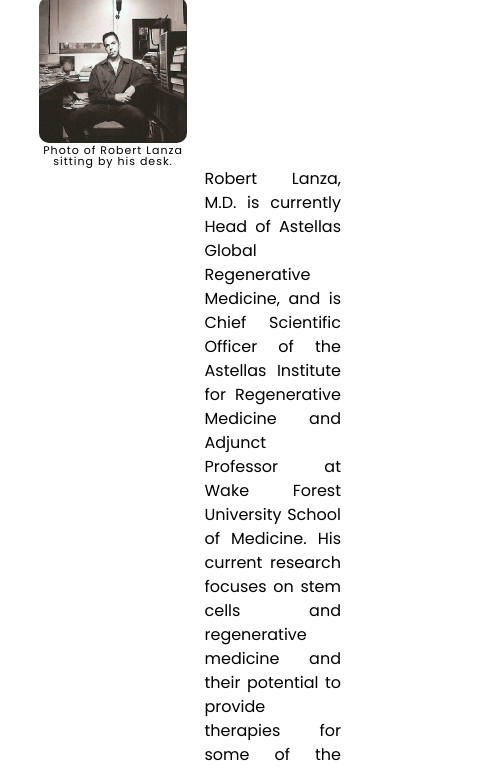
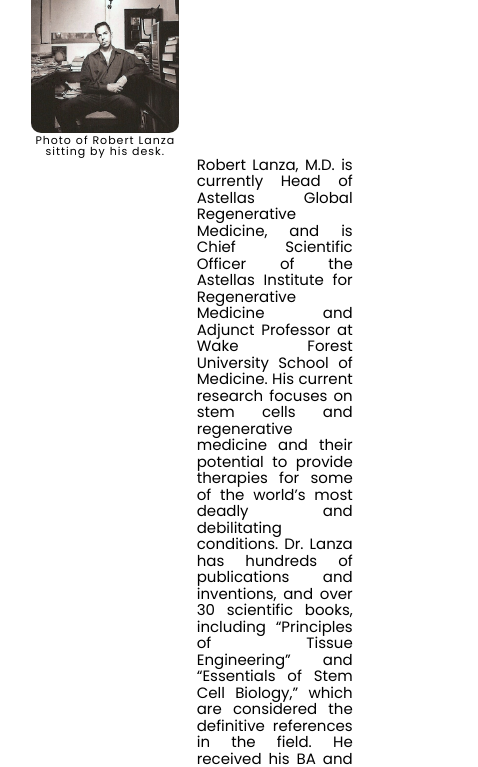
Before and after one commit to mscbr/tribute-page-fcc, a plain HTML site: page index.html in a window 390 px wide. Shown: the part 252-1019 px from the top of the page, 478 px wide, since content can reach past the window. Drawn offline with Linux system fonts and the light colour scheme.

Commit message:
[Media querries added for nav, h1 and ABOUT section]

```diff
--- a/style.css
+++ b/style.css
@@ -83,7 +83,6 @@ nav a:hover {
 	opacity: 0.6;
 }
 #title {
-	margin-left: -4%;
 	color: white;
 }
 main {
@@ -130,3 +129,25 @@ p {
 	line-height: 150%;
 	text-align: justify;
 }
+
+/*MEDIA QUERIES FOR LES THAN 750 width*/
+@media only screen and (max-width: 750px) {
+	h1 {
+		font-size: 20px;
+	}
+	nav {
+		font-size: 18px;
+	}
+	#img-div {
+		padding-left: 8%;
+	}
+	#p-div {
+		font-size: 15px;
+		width: 40%;
+		margin-right: 7%;
+	}
+	p {
+		line-height: 110%;
+	}
+
+}
```
